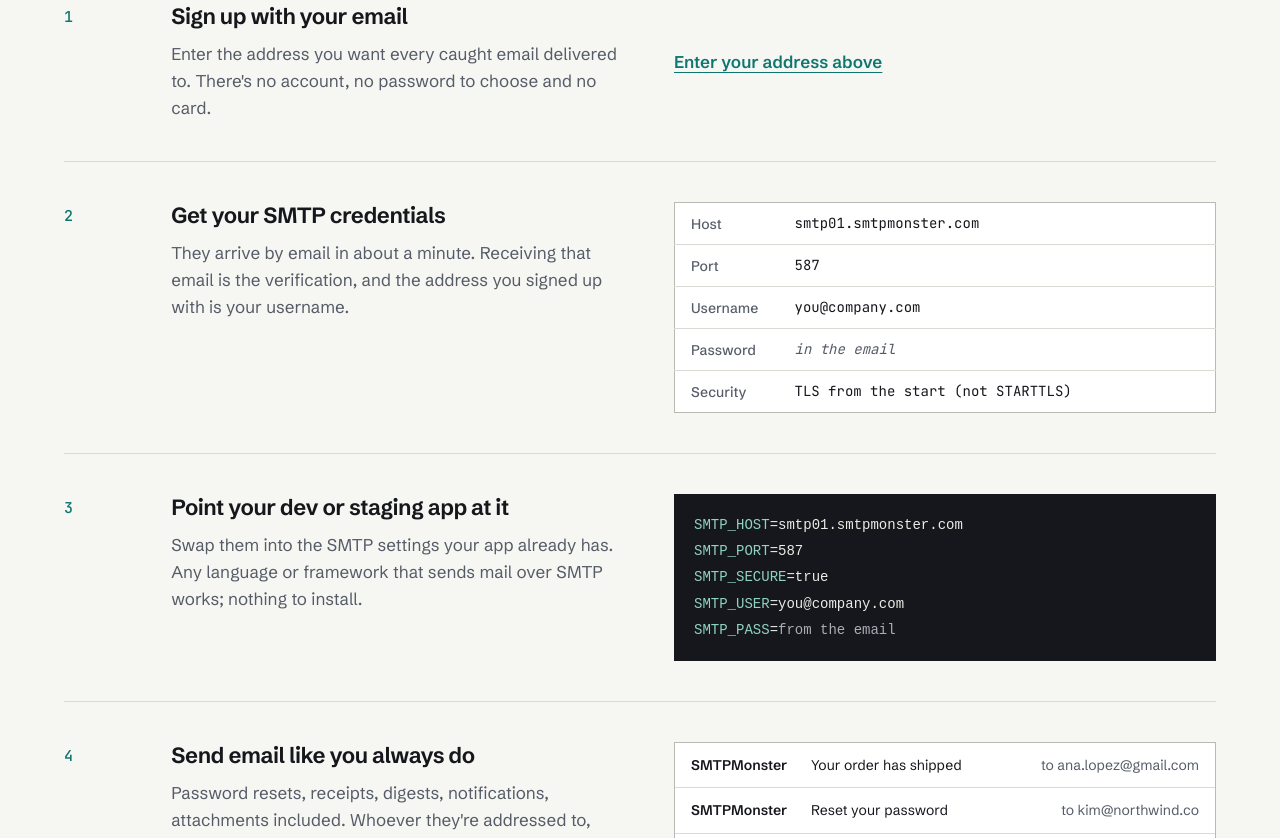
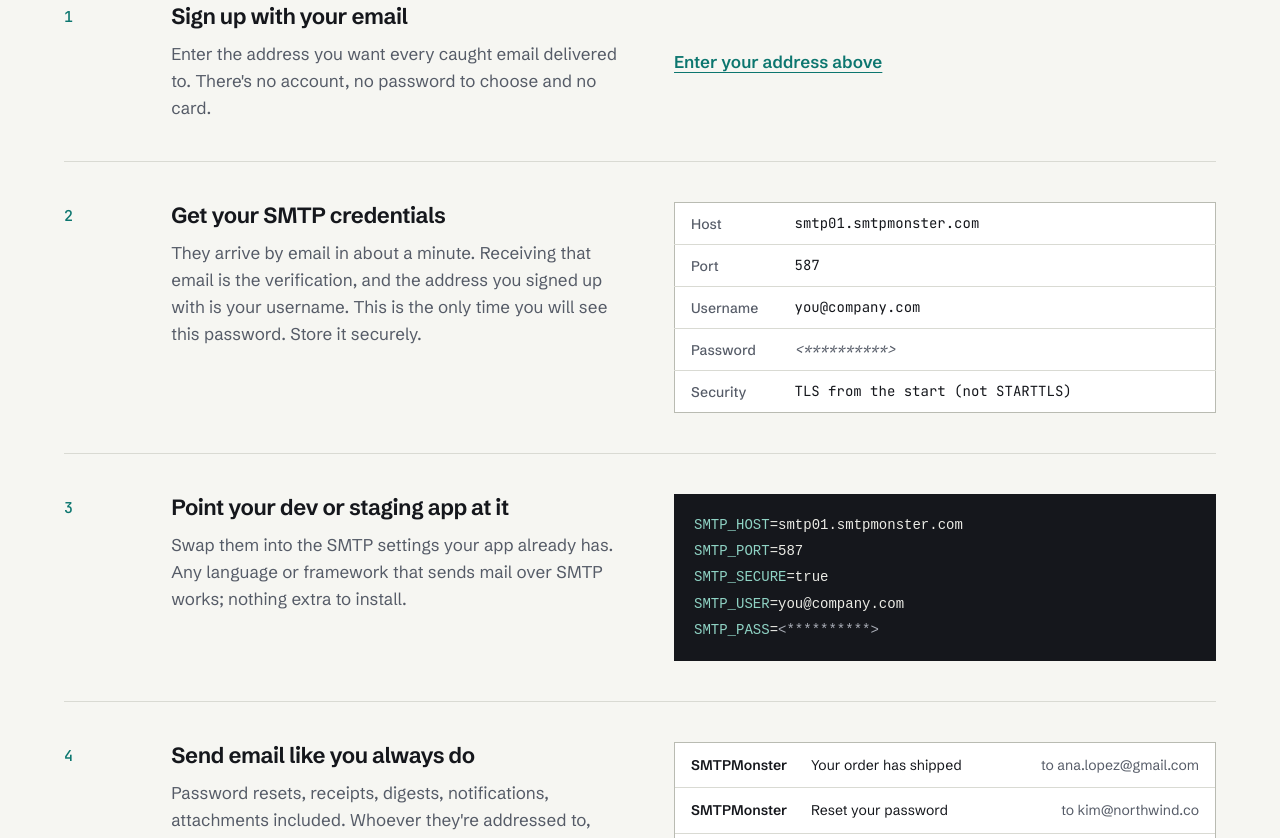
Before and after one commit to mvoorberg/smtp-monster, a plain HTML site: page src/index.html in a window 1280 px wide. Shown: the part 1989-2827 px from the top of the page. Drawn offline with Linux system fonts and the light colour scheme.

Commit message:
fix: update instructions for receiving SMTP credentials and password visibility

```diff
--- a/src/index.html
+++ b/src/index.html
@@ -114,7 +114,7 @@
           <div class="arrives-copy">
             <h2 id="arrives-title">What lands in your inbox</h2>
             <p>
-              The real message, exactly as your app built it: subject, HTML, plain text, layout, inline images and attachments. Attachments are on for every account, with nothing to turn on.
+              The real message, exactly as your app built it: subject, HTML, plain text, layout, inline images and attachments.
               SMTPMonster adds a block at the top so you can see who it was meant for, then sends it
               to the address that owns the credentials.
             </p>
@@ -174,7 +174,9 @@
           <li class="step">
             <div class="step-text">
               <h3>Get your SMTP credentials</h3>
-              <p>They arrive by email in about a minute. Receiving that email is the verification, and the address you signed up with is your username.</p>
+              <p>They arrive by email in about a minute.
+                Receiving that email is the verification, and the address you signed up with is your username.
+                This is the only time you will see this password. Store it securely.</p>
             </div>
             <table class="creds step-aside">
               <caption class="visually-hidden">The credentials you receive</caption>
@@ -183,7 +185,7 @@
                 <tr><th scope="row">Host</th><td>smtp01.smtpmonster.com</td></tr>
                 <tr><th scope="row">Port</th><td>587</td></tr>
                 <tr><th scope="row">Username</th><td data-you>you@company.com</td></tr>
-                <tr><th scope="row">Password</th><td class="muted">in the email</td></tr>
+                <tr><th scope="row">Password</th><td class="muted">&lt;**********&gt;</td></tr>
                 <tr><th scope="row">Security</th><td>TLS from the start (not STARTTLS)</td></tr>
               </tbody>
             </table>
@@ -191,13 +193,15 @@
           <li class="step">
             <div class="step-text">
               <h3>Point your dev or staging app at it</h3>
-              <p>Swap them into the SMTP settings your app already has. Any language or framework that sends mail over SMTP works; nothing to install.</p>
+              <p>Swap them into the SMTP settings your app already has.
+                Any language or framework that sends mail over SMTP works;
+                nothing extra to install.</p>
             </div>
             <pre class="code step-aside" aria-label="Example .env settings"><code><span class="k">SMTP_HOST</span>=smtp01.smtpmonster.com
 <span class="k">SMTP_PORT</span>=587
 <span class="k">SMTP_SECURE</span>=true
 <span class="k">SMTP_USER</span>=<span data-you>you@company.com</span>
-<span class="k">SMTP_PASS</span>=<span class="m">from the email</span></code></pre>
+<span class="k">SMTP_PASS</span>=<span class="m">&lt;**********&gt;</span></code></pre>
           </li>
           <li class="step">
             <div class="step-text">
```
